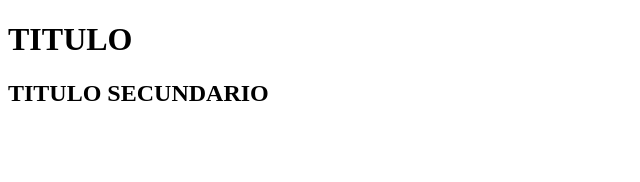
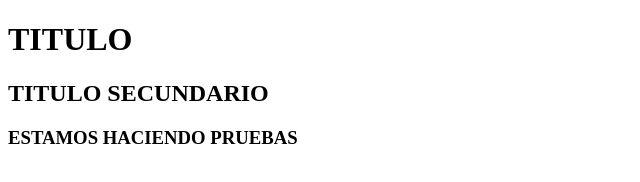
Before and after one commit to Cuco89/Proyecto_Git, a plain HTML site: page index.html in a window 1280 px wide. Shown: the whole page, without its empty margins (0-640 px from the left). Drawn offline with Linux system fonts and the light colour scheme.

Commit message:
Se ha añadido un parrafo

```diff
--- a/index.html
+++ b/index.html
@@ -8,5 +8,6 @@
 <body>
     <h1>TITULO</h1>
     <h2>TITULO SECUNDARIO </h2>
+    <h3>ESTAMOS HACIENDO PRUEBAS</h3>
 </body>
 </html>
```
